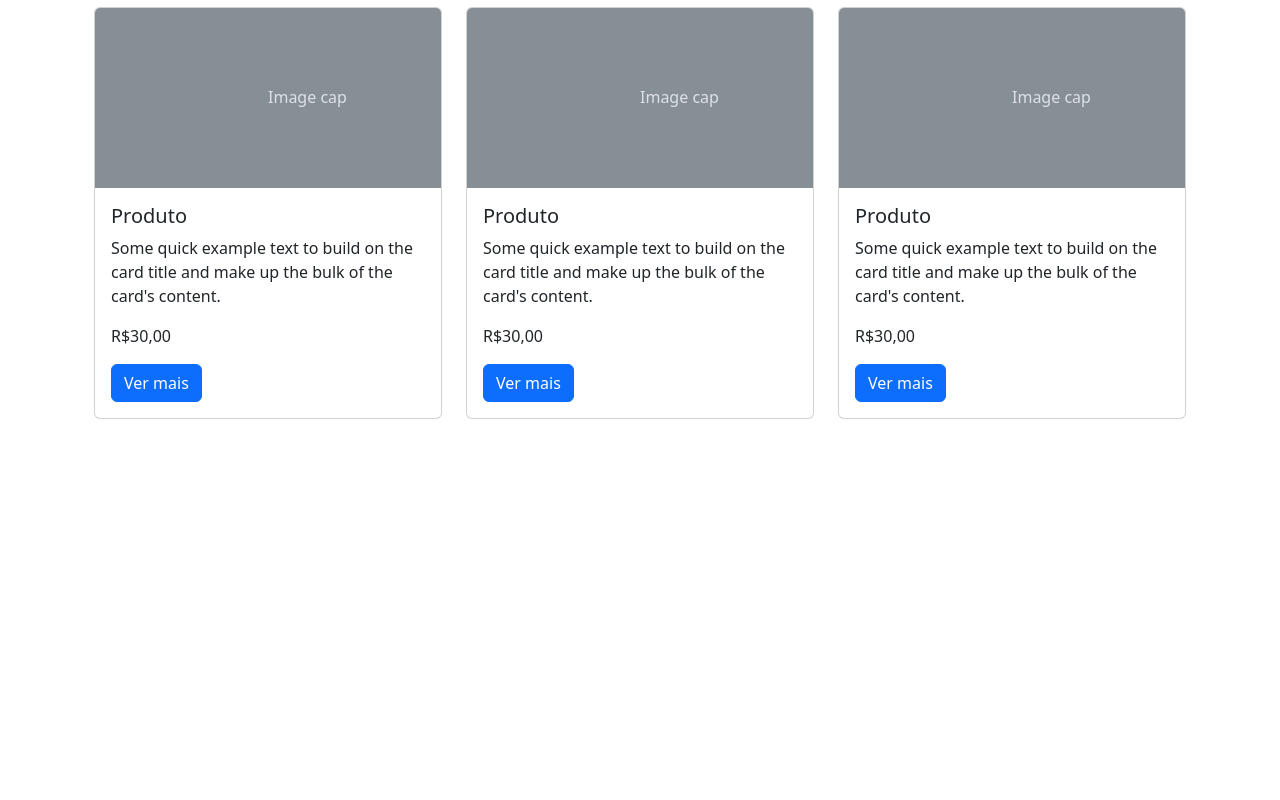
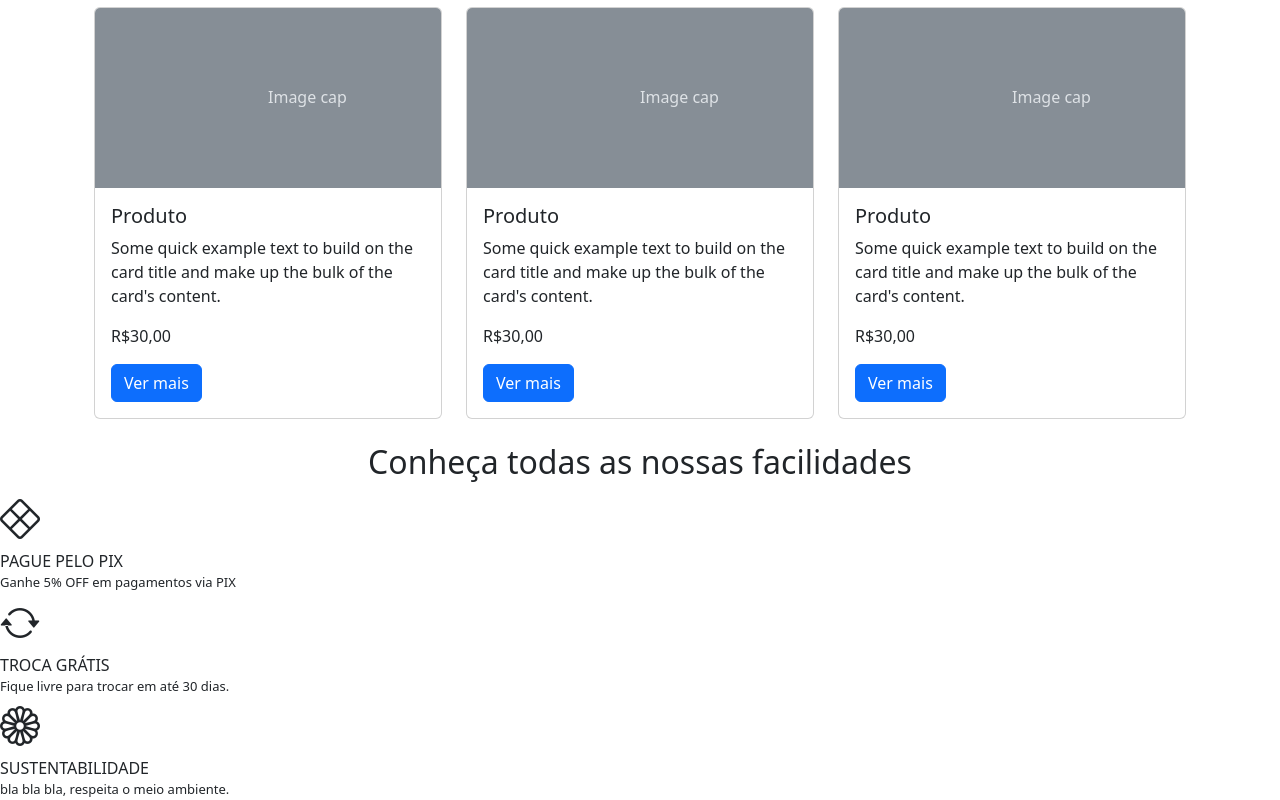
Before and after one commit to betanandes/Meteora-Website, a plain HTML site: page index.html in a window 1280 px wide. Shown: the part 1480-2280 px from the top of the page. Before the commit the page ends 1923 px from the top, so only its background shows below. Drawn offline with nearby package versions, Linux system fonts and the light colour scheme.

```diff
--- a/index.html
+++ b/index.html
@@ -5,6 +5,8 @@
   <meta charset="UTF-8">
   <meta name="viewport" content="width=device-width, initial-scale=1.0">
   <title>Meteora</title>
+  <link rel="stylesheet" href="styles.css">
+  <link rel="stylesheet" href="https://cdn.jsdelivr.net/npm/bootstrap-icons@1.11.3/font/bootstrap-icons.min.css">
   <link href="https://cdn.jsdelivr.net/npm/bootstrap@5.3.3/dist/css/bootstrap.min.css" rel="stylesheet"
     integrity="sha384-QWTKZyjpPEjISv5WaRU9OFeRpok6YctnYmDr5pNlyT2bRjXh0JMhjY6hW+ALEwIH" crossorigin="anonymous">
 </head>
@@ -43,12 +45,17 @@
   </nav>
 
   <!-- CAROUSEL -->
-  <div id="carouselExampleCaptions" class="carousel slide" data-bs-ride="carousel">
-    <div class="carousel-indicators"><button type="button" data-bs-target="#carouselExampleCaptions"
-        data-bs-slide-to="0" class="active" aria-current="true" aria-label="Diapositivo 1"></button> <button
+  <div id="carouselExampleCaptions" class="carousel slide" data-bs-ride="carousel" data-bs-interval="2000">
+    <div class="carousel-indicators">
+      <button type="button" data-bs-target="#carouselExampleCaptions"
+        data-bs-slide-to="0" class="active" aria-current="true" aria-label="Diapositivo 1">
+      </button>
+      <button
         type="button" data-bs-target="#carouselExampleCaptions" data-bs-slide-to="1"
-        aria-label="Diapositivo 2"></button> <button type="button" data-bs-target="#carouselExampleCaptions"
-        data-bs-slide-to="2" aria-label="Diapositivo 3"></button>
+        aria-label="Diapositivo 2"></button>
+      <button type="button" data-bs-target="#carouselExampleCaptions"
+        data-bs-slide-to="2" aria-label="Diapositivo 3">
+      </button>
     </div>
     <div class="carousel-inner">
       <div class="carousel-item active">
@@ -365,8 +372,29 @@
 
   </div>
 
+<section>
 
+  <h2 class="text-center">Conheça todas as nossas facilidades</h2>
+
+  <div class="divs-facilidades">
+    <div><i class="bi bi-x-diamond fs-1"></i></div>
+    <div>PAGUE PELO PIX</div>
+    <div class="texto-menor">Ganhe 5% OFF em pagamentos via PIX</div>
   </div>
+
+  <div>
+    <div><i class="bi bi-arrow-repeat fs-1"></i></div>
+    <div>TROCA GRÁTIS</div>
+    <div class="texto-menor">Fique livre para trocar em até 30 dias.</div>
+  </div>
+
+  <div>
+    <div><i class="bi bi-flower1 fs-1"></i></div>
+    <div>SUSTENTABILIDADE</div>
+    <div class="texto-menor">bla bla bla, respeita o meio ambiente.</div>
+  </div>
+
+</section>
 
   <script src="https://cdn.jsdelivr.net/npm/bootstrap@5.3.3/dist/js/bootstrap.bundle.min.js"
     integrity="sha384-YvpcrYf0tY3lHB60NNkmXc5s9fDVZLESaAA55NDzOxhy9GkcIdslK1eN7N6jIeHz" crossorigin="anonymous">
--- /dev/null
+++ b/styles.css
@@ -0,0 +1,3 @@
+.texto-menor {
+    font-size: 13px;
+}
```
